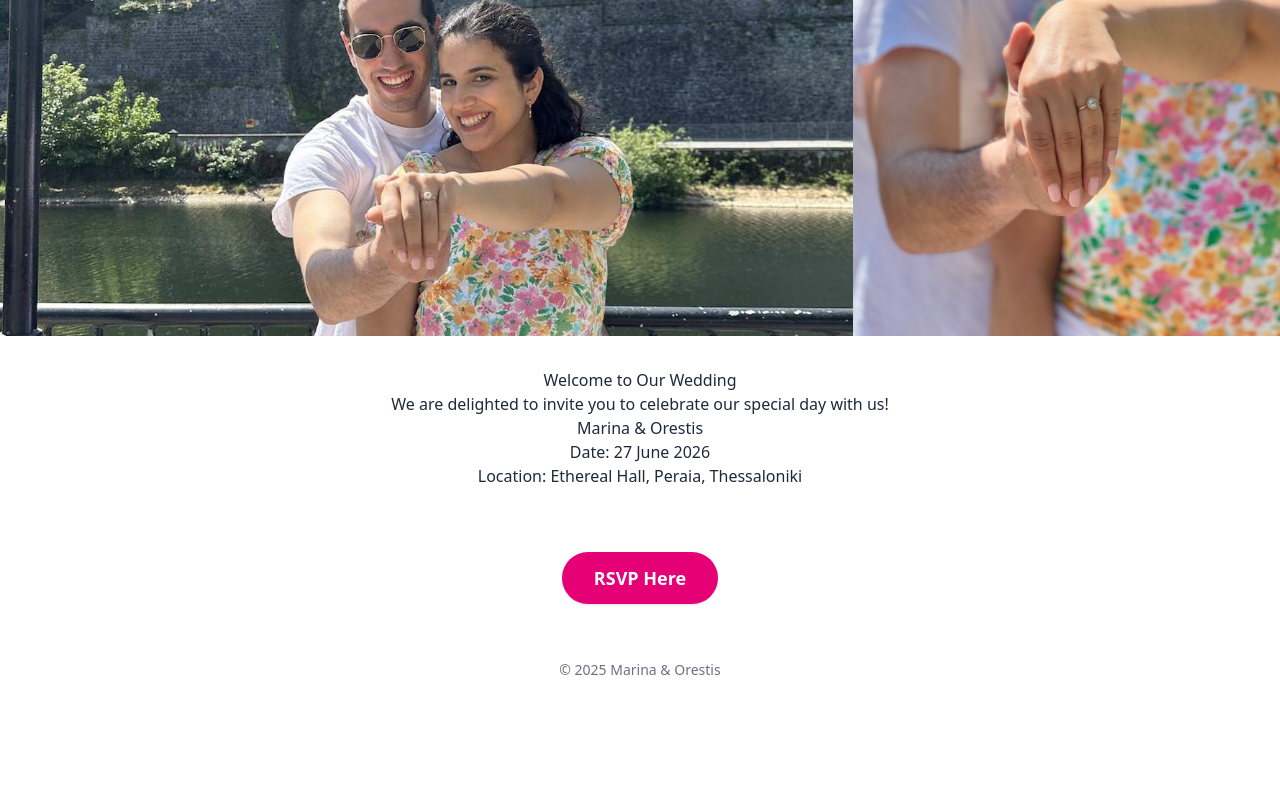
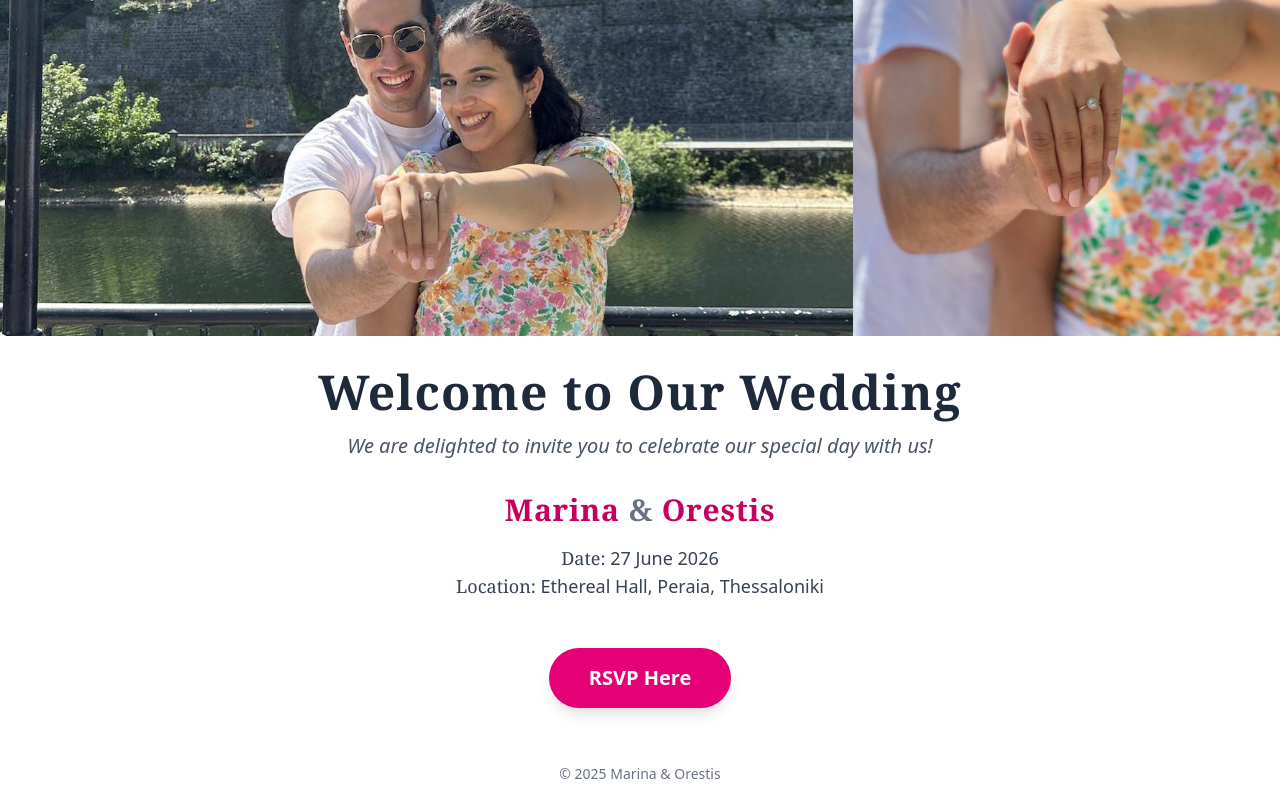
Before and after one commit to oalagial/marina-orestis-wedding, a React (Vite) app: page / in a window 1280 px wide. Shown: the part 464-1264 px from the top of the page. Before the commit the page ends 1160 px from the top, so only its background shows below. Built offline with nearby package versions, Linux system fonts and the light colour scheme.

Commit message:
feat: enhance typography and layout for Home page content

```diff
--- a/src/pages/Home.jsx
+++ b/src/pages/Home.jsx
@@ -14,16 +14,26 @@ const Home = () => (
                 className="hidden md:block md:w-1/3 h-full object-cover"
             />
         </div>
-        <h1 className="mt-8">Welcome to Our Wedding</h1>
-        <p>
+        <h1 className="mt-8 text-3xl md:text-5xl font-serif font-bold text-gray-800 tracking-wide">
+            Welcome to Our Wedding
+        </h1>
+        <p className="mt-4 text-lg md:text-xl text-gray-600 font-light italic">
             We are delighted to invite you to celebrate our special day with us!
         </p>
-        <h2>Marina & Orestis</h2>
-        <p>Date: 27 June 2026</p>
-        <p>Location: Ethereal Hall, Peraia, Thessaloniki</p>
+        <h2 className="mt-8 text-2xl md:text-3xl font-serif font-semibold text-pink-700 tracking-wide">
+            Marina <span className="text-gray-500">&amp;</span> Orestis
+        </h2>
+        <p className="mt-4 text-base md:text-lg text-gray-700 font-medium">
+            <span className="font-serif">Date:</span>{' '}
+            <span className="font-light">27 June 2026</span>
+        </p>
+        <p className="text-base md:text-lg text-gray-700 font-medium">
+            <span className="font-serif">Location:</span>{' '}
+            <span className="font-light">Ethereal Hall, Peraia, Thessaloniki</span>
+        </p>
         <a
             href="/rsvp"
-            className="inline-block mt-16 px-8 py-3 rounded-full bg-pink-600 text-white font-bold text-lg shadow hover:bg-pink-700 transition"
+            className="inline-block mt-12 px-10 py-4 rounded-full bg-pink-600 text-white font-bold text-xl shadow-lg hover:bg-pink-700 transition"
         >
             RSVP Here
         </a>
```
